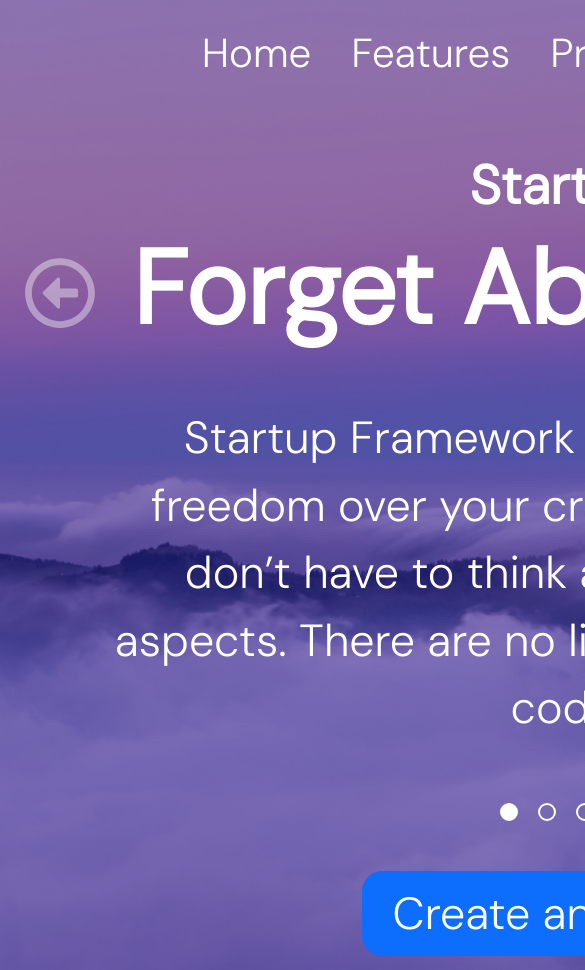
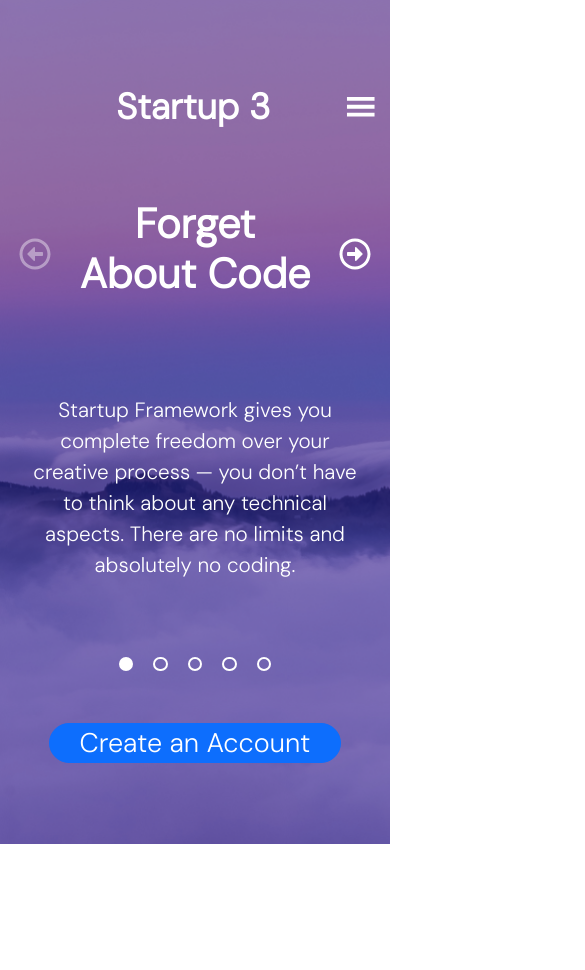
Before and after one commit to viix54/forgetCodeFigma, a React (Vite) app: page / in a window 390 px wide. Shown: the top 970 px of the page, 585 px wide, since content can reach past the window. After the commit the page ends 844 px from the top, so only its background shows below. Built offline with nearby package versions, Linux system fonts and the light colour scheme.

Commit message:
Landing page made for 320px-767px

```diff
--- a/src/components/Landing_page/Landing.jsx
+++ b/src/components/Landing_page/Landing.jsx
@@ -2,15 +2,45 @@
 import './landing.scss';
 
 import { FaRegArrowAltCircleLeft, FaRegArrowAltCircleRight } from 'react-icons/fa';
+import { GiHamburgerMenu } from 'react-icons/gi';
 import Button from 'react-bootstrap/Button';
+import { IoMdCloseCircle } from 'react-icons/io';
 
 import { Navbar } from '../index';
+
+const clickOnBurger = () => {
+  let menu = document.getElementsByClassName('mini_menu')[0];
+  let wholeApp = document.getElementsByClassName('landing_paragraph')[0];
+  let menu_shadow = document.getElementsByClassName('mini_menu_shadow')[0];
+  let menu_button = document.getElementsByClassName('burger_menu')[0];
+  let account_btn = document.getElementsByClassName('account_btn')[0];
+
+  if (menu.style.display === 'none') {
+    menu.style.display = 'block';
+    menu_shadow.style.display = 'block';
+    wholeApp.style.opacity = 0.4;
+    menu_button.style.display = 'none';
+    account_btn.disabled = true;
+    // menu_button.style.zIndex = 100;
+  } else {
+    account_btn.disabled = false;
+    menu.style.display = 'none';
+    menu_shadow.style.display = 'none';
+    menu_button.style.display = 'block';
+    wholeApp.style.opacity = 1;
+  }
+};
 
 export const Landing = () => {
   return (
     <>
       <article className="landing_page">
         <div className="landing_component">
+          <div className="mini_menu_shadow"></div>
+          <div className="mini_menu">
+            <Navbar />
+            <IoMdCloseCircle className="close_button" onClick={clickOnBurger} />
+          </div>
           <header>
             <Navbar />
           </header>
@@ -19,6 +49,10 @@
               {/* <div className="landing_text"> */}
               <header className="landing_paragraph_header">
                 <h3 className="landing_paragraph_header_startup">Startup 3</h3>
+                <div className="landing_paragraph_header_burger_startup">
+                  <h3 className="landing_paragraph_burger_header">Startup 3</h3>
+                  <GiHamburgerMenu className="burger_menu" onClick={clickOnBurger} />
+                </div>
                 <div className="changing_main_text">
                   {/* <FaRegArrowAltCircleLeft size={30} className="left_arrow" /> */}
                   <div className="left_arrow_block">
@@ -26,9 +60,8 @@
                   </div>
                   <h1 className="landing_paragraph_header_forget">Forget About Code</h1>
                   <div className="right_arrow_block">
-                  <FaRegArrowAltCircleRight size={30} className="right_arrow" />
+                    <FaRegArrowAltCircleRight size={30} className="right_arrow" />
                   </div>
-
                 </div>
               </header>
               <p>
@@ -44,7 +77,9 @@
                 <div></div>
               </div>
               <footer>
-                <Button style={{ borderRadius: '20px' }}>Create an Account</Button>
+                <Button style={{ borderRadius: '20px' }} className="account_btn">
+                  Create an Account
+                </Button>
 
                 {/* <Button variant="success">Primary</Button>{' '} */}
               </footer>
--- a/src/components/Landing_page/landing.scss
+++ b/src/components/Landing_page/landing.scss
@@ -2,6 +2,7 @@
 @import url('https://fonts.googleapis.com/css2?family=DM+Sans:opsz,wght@9..40,300&display=swap');
 
 $text_font: 'DM Sans', sans-serif;
+
 
 
  article.landing_page{
@@ -10,6 +11,7 @@
     background-size:cover;
     background-color: #2F1893;
     height: 100vh;
+    width: 100vw;
     // height: fit-content;
     color: white;
     font-family: $text_font;
@@ -33,18 +35,27 @@
     div.landing_component{
         // border: 5px solid black;
         // height: fit-content;
+        .mini_menu{
+            display: none;
+        }
         height: 100%;
         &>header{
             width: 100%;
             // flex-grow:2;
             padding-top: 40px;
             flex: 1.5;
+            .burger_navbar{
+                width: 100vw;
+                height: 10vh;
+                background-color: rgba(#2F1893, 0.4);
+            }
         }
         section{
             // flex-grow: 4;
             flex: 8;
             // border: 1px solid black;
             header{
+                // border: 1px solid red;
                 h3{
                     font-weight: bold;
                 }
@@ -61,6 +72,9 @@
                 align-items: center;
                 // border: 1px solid black ;
                 height: 100%;
+                &>:nth-child(n){
+                    // border: 1px solid purple;
+                }
                 &>header{
                     flex-grow: 2;
                     // border: 1px solid white;
@@ -69,9 +83,6 @@
                     display: flex;
                     flex-direction: column;
                     justify-content: space-between;
-                    h3{
-
-                    }
                     div.changing_main_text{
                         // border: 1px solid white;
                         display: flex;
@@ -80,14 +91,14 @@
                         width: 100%;
                         margin-bottom: 30px;
                         .left_arrow_block{
+                            padding: 0px;
                             width: 5em;
                             display: flex;
                             // border: 1px solid white;
-
                             .left_arrow{
                                 // cursor: pointer;
                                 position: relative;
-                                animation: go-right-left 3s infinite alternate;
+                                animation: go-right-left 1.5s infinite alternate;
                                 opacity: 0.4;
                             }
                         }
@@ -99,11 +110,14 @@
                             .right_arrow{
                                 cursor: pointer;
                                 position: relative;
-                                animation: go-left-right 3s infinite alternate;
+                                animation: go-left-right 1.5s infinite alternate;
                             }
 
                         }
                     }
+                }
+                .landing_paragraph_header_burger_startup{
+                    display: none;
                 }
                 p{
                     flex: 2;
@@ -133,8 +147,9 @@
                     }
                 }
                 footer{
-                    // border: 1px solid lightgray;
+                    // border: 10px solid lightgray;
                     flex: 4;
+
                 }
             }
             footer{
@@ -147,57 +162,134 @@
 
 
 @keyframes go-left-right{
-    from {right: 0px;}
-    to{right:2.5em;}
+    from {right: -0.7em;}
+    to{right:1em;}
 }
 
 @keyframes go-right-left{
-    from {left: 0px;}
-    to{left:2.5em;}
+    from {left: -0.7em;}
+    to{left:1em;}
 }
 
-@media screen and (min-width:320px) and (max-width: 767px){
+@media screen and (min-width:320px) and (max-width:767px){
     article.landing_page{
-        height: fit-content;
+        // height: 100vh;
         div.landing_component{
-            padding: 0.75em;
+            // z-index: 99;
+            width: 100vw;
+            .close_button{
+                display: block;
+                position: absolute;
+                top: 0px;
+                right: 0px;
+            }
+            .mini_menu{
+                // display: none;
+                // display: block;
+                font-size: 2em;
+                width: 75vw;
+                height: fit-content;
+                position: absolute;
+                top: 10vh;
+                left: 12vw;
+                background-color: rgba($color: black, $alpha: 1);
+                box-shadow: #2F1893 ;
+                border-radius: 15px;
+                z-index: 100;
+            }
+            .mini_menu_shadow{
+                display: none;
+                height: 100vh;
+                width: 100vw;
+                background-color: rgba($color: black, $alpha: 0.5);
+                // z-index: 99;
+                position: absolute;
+                top: 0px;
+                left: 0px;
+            }
             &>header{
+                display: none;
                 padding-top: 10px;
+                // border: 1px solid red;
+
             }
             &>section{
+                // opacity: 0.4;
+                // border: 1px solid white;
+                padding: 0.75em;
                 .landing_paragraph{
-                    row-gap: 2.5em;
+                        // row-gap: 0.5em;
                     .landing_paragraph_header{
+                        // border: 1px solid white;
+                        justify-content: space-evenly;
+                        // row-gap: 0.5em;
+
+                        &>:nth-child(n){
+                            // border: 1px solid red;
+                        }
                         &>h3{
-                            font-size: 3em;
+                            font-size: 2em;
                         }
                         &>div{
                             // border: 1px solid white;
                             &>h1{
-                                font-size: 5.75em;
+                                font-size: 2.3em;
                             }
+                        }
+                        .landing_paragraph_header_startup{
+                            display: none;
+                        }
+                        .landing_paragraph_header_burger_startup{
+                            // border: 3px solid white;
+                            display: grid;
+                            // align-items: center;
+                            // width: fit-content;
+                            // justify-content: space-evenly;
+                            grid-template-columns: 99% 1%;
+                            align-items: center;
+                            // flex: ;
+                            &>h3{
+                                // display: block;
+                                // margin: 10px;
+                                font-size: 2em;
+                                margin: 0px;
+                                justify-self: center;
+                            }
+                            .burger_menu{
+                                height: 1.75em;
+                                width: 1.75em;
+                                // display: none;
+                                justify-self: flex-end;
+                            }
+
                         }
                         .changing_main_text{
                             margin:0px;
                             // justify-content: center;
-
+                            .left_arrow_block,.right_arrow_block{
+                                padding: 0px;
+                            }
                             .left_arrow, .right_arrow{
                                 // display: none;
-                                height: 4.5rem;
-                                width: 4.5rem;
+                                height: 2rem;
+                                width: 2rem;
                             }
                         }
                     }
                     &>p{
                         // border: 1px solid white;
-                        font-size: 2.5em;
-                        max-width: 85% !important;
+                        font-size: 1.15em;
+                        max-width: 85vw !important;
+                        display: flex;
+                        align-items: center;
+                        // justify-content: center;
                     }
                     &>footer{
+                        flex: 1 !important;
                         &>button{
-                            font-size: 2.5em;
-                            height: 1.9em;
-                            width: fit-content;
+                            font-size: 1.5em;
+                            height: 2.5rem;
+                            // width: fit-content;
                             padding: 0px 30px;
                             display: flex;
                             align-items: center;
@@ -205,21 +297,23 @@
                     }
                     .landing_pages_bar{
                         // font-size: 18px;
+                        height: fit-content;
+                        flex: 1 !important;
                         div{
-                            height: 1em !important;
-                            width: 1em !important;
+                            height: 0.8em !important;
+                            width: 0.8em !important;
                         }
+                    }
+
+                    &>:nth-child(n){
+                        // border: 1px solid red;
                     }
                 }
             }
         }
     }
+}
 
-    // .landing_paragraph_header_startup{
-    //     font-size: 30vw;
-    // }
-    // .landing_paragraph_header_forget{
-    //     font-size: 1000vw;
-    //     // color: red;
-    // }
+@media screen and (min-width:768px){
+
 }
--- a/src/components/Navbar/Navbar.jsx
+++ b/src/components/Navbar/Navbar.jsx
@@ -2,6 +2,7 @@
 import './navbar.scss';
 
 import { FaVolleyballBall } from 'react-icons/fa';
+import { IoMdCloseCircle } from 'react-icons/io';
 
 export const Navbar = () => {
   const navbarLinks = ['Home', 'Features', 'Pricing', 'Blog', 'Ball', 'Be'];
--- a/src/components/Navbar/navbar.scss
+++ b/src/components/Navbar/navbar.scss
@@ -11,6 +11,10 @@
     justify-content: center;
     padding-top: 10px;
 }
+
+// .close_button{
+//     display: none;
+// }
 
 ul{
     display: flex;
@@ -39,6 +43,27 @@
         padding: 0px;
     }
     .website_links_list_link{
-        font-size: 2.25em;
+        font-size: 1em;
+    }
+    // .close_button{
+    //     position: absolute;
+    //     top: 0px;
+    //     right: 0px;
+    // }
+    ul{
+        flex-direction: column;
+        // justify-content: space-evenly;
+        // color: red;
+        // width: 100vw;
+        justify-content: center;
+        align-items: center;
+        // border:1px solid white;
+        // flex-wrap: wrap;
+        // height: fit-content;
+        padding-bottom: 0px;
+        margin: 0px;
+    }
+    li{
+        // border: 1px solid red;
     }
 }
```
